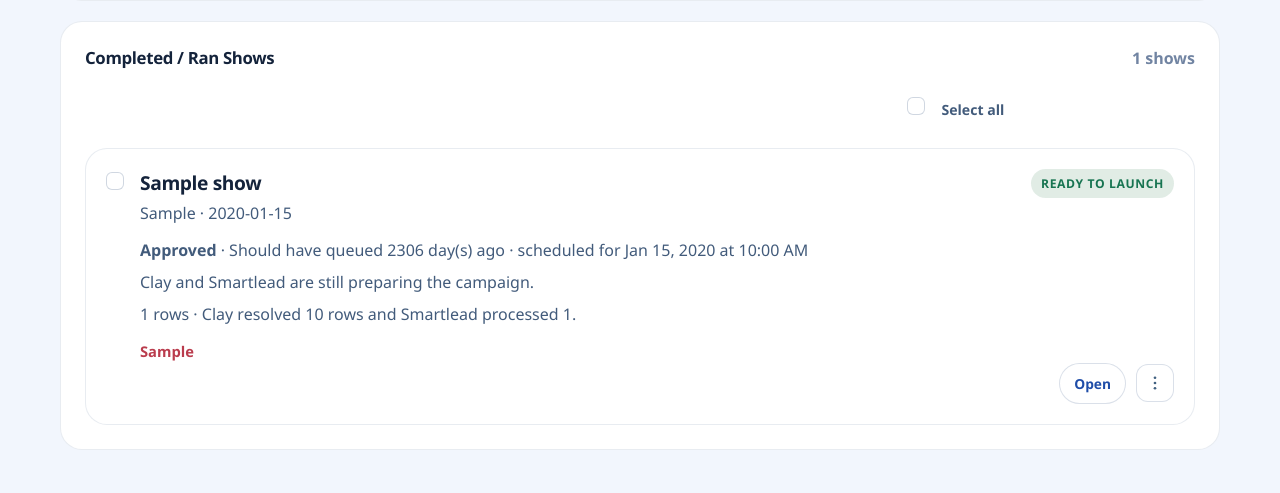
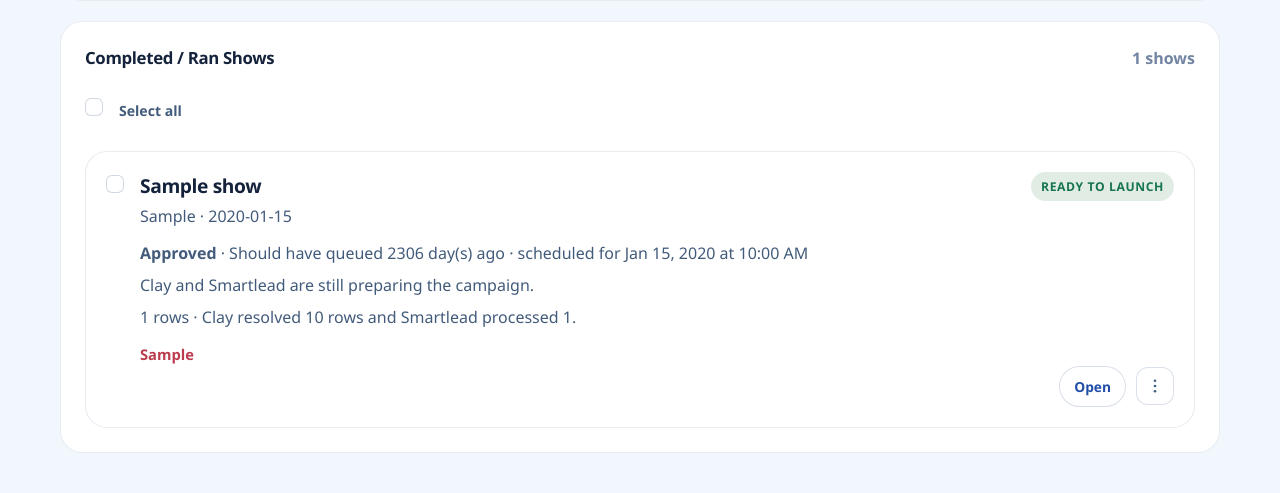
Before and after one commit to hhamzie/Conduit_TradeShow_GTM, a FastAPI app: page /workflow in a window 1280 px wide, after a click that opens the changed part. Shown: the part 1950-2443 px from the top of the page. Before the commit the page ends 2400 px from the top, so only its background shows below. Run offline with FastAPI, Linux system fonts and the light colour scheme; the visitor is signed in with stand-in values (Sample User, id 1); tables that the repository leaves empty hold one stand-in row (values such as "Sample post").

Commit message:
Align lead and workflow selection controls

```diff
--- a/static/app.js
+++ b/static/app.js
@@ -1197,7 +1197,7 @@ function updateLeadTable(table) {
   }
 
   if (pageTarget) {
-    pageTarget.textContent = matchCount === 0 ? "0-0 of 0" : `${rangeStart + 1}-${rangeEnd} of ${matchCount}`;
+    pageTarget.textContent = matchCount === 0 ? "Page 0 of 0" : `Page ${currentPage} of ${pageCount}`;
   }
   if (pagination instanceof HTMLElement) {
     pagination.hidden = matchCount <= pageSize;
--- a/static/styles.css
+++ b/static/styles.css
@@ -605,6 +605,23 @@ button.button.subtle {
   min-width: 88px;
 }
 
+.workflow-bulk-bar {
+  display: grid !important;
+  grid-template-columns: 1fr auto;
+  justify-content: initial !important;
+  align-items: center;
+  width: 100%;
+}
+
+.workflow-bulk-bar .bulk-select-anchor {
+  justify-self: start;
+}
+
+.workflow-bulk-bar .bulk-select-actions {
+  justify-self: end;
+  min-height: 44px;
+}
+
 .bulk-select-bar .bulk-select-count {
   min-width: 88px;
 }
@@ -2703,10 +2720,18 @@ th {
   align-items: end;
 }
 
+.lead-meta-line {
+  display: inline-flex;
+  align-items: center;
+  gap: 12px;
+  flex-wrap: wrap;
+}
+
 .lead-table-toolbar {
   display: grid;
   grid-template-columns: auto 280px;
   align-items: center;
+  justify-content: end;
   gap: 10px;
 }
 
@@ -2749,7 +2774,12 @@ th {
 }
 
 .lead-delete-button[disabled] {
-  opacity: 0.45;
+  opacity: 0;
+  pointer-events: none;
+}
+
+.lead-delete-button:not([disabled]) {
+  opacity: 1;
 }
 
 .lead-table-wrap {
@@ -2847,6 +2877,7 @@ th {
   .lead-table-toolbar {
     grid-template-columns: minmax(0, 1fr);
     align-items: start;
+    justify-content: start;
   }
 
   .profile-hero-tools,
--- a/templates/index.html
+++ b/templates/index.html
@@ -284,7 +284,7 @@
     <span class="section-meta">{{ active_count }} shows</span>
   </summary>
   {% if active_count %}
-  <form id="bulk-form-active" class="section-toolbar compact bulk-select-bar" action="/show-bulk/delete" method="post" data-multi-select-form>
+  <form id="bulk-form-active" class="section-toolbar compact bulk-select-bar workflow-bulk-bar" action="/show-bulk/delete" method="post" data-multi-select-form>
     <input type="hidden" name="next_path" value="/workflow" />
     <div class="bulk-select-anchor">
       <label class="selector-control" aria-label="Select all active shows">
@@ -317,7 +317,7 @@
     <span class="section-meta">{{ scheduled_count }} shows</span>
   </summary>
   {% if scheduled_count %}
-  <form id="bulk-form-scheduled" class="section-toolbar compact bulk-select-bar" action="/show-bulk/delete" method="post" data-multi-select-form>
+  <form id="bulk-form-scheduled" class="section-toolbar compact bulk-select-bar workflow-bulk-bar" action="/show-bulk/delete" method="post" data-multi-select-form>
     <input type="hidden" name="next_path" value="/workflow" />
     <div class="bulk-select-anchor">
       <label class="selector-control" aria-label="Select all scheduled shows">
@@ -350,7 +350,7 @@
     <span class="section-meta">{{ completed_section_count }} shows</span>
   </summary>
   {% if completed_section_count %}
-  <form id="bulk-form-completed" class="section-toolbar compact bulk-select-bar" action="/show-bulk/delete" method="post" data-multi-select-form>
+  <form id="bulk-form-completed" class="section-toolbar compact bulk-select-bar workflow-bulk-bar" action="/show-bulk/delete" method="post" data-multi-select-form>
     <input type="hidden" name="next_path" value="/workflow" />
     <div class="bulk-select-anchor">
       <label class="selector-control" aria-label="Select all completed shows">
```
Also changed, not shown: templates/show_detail.html (+7 -5 lines).
